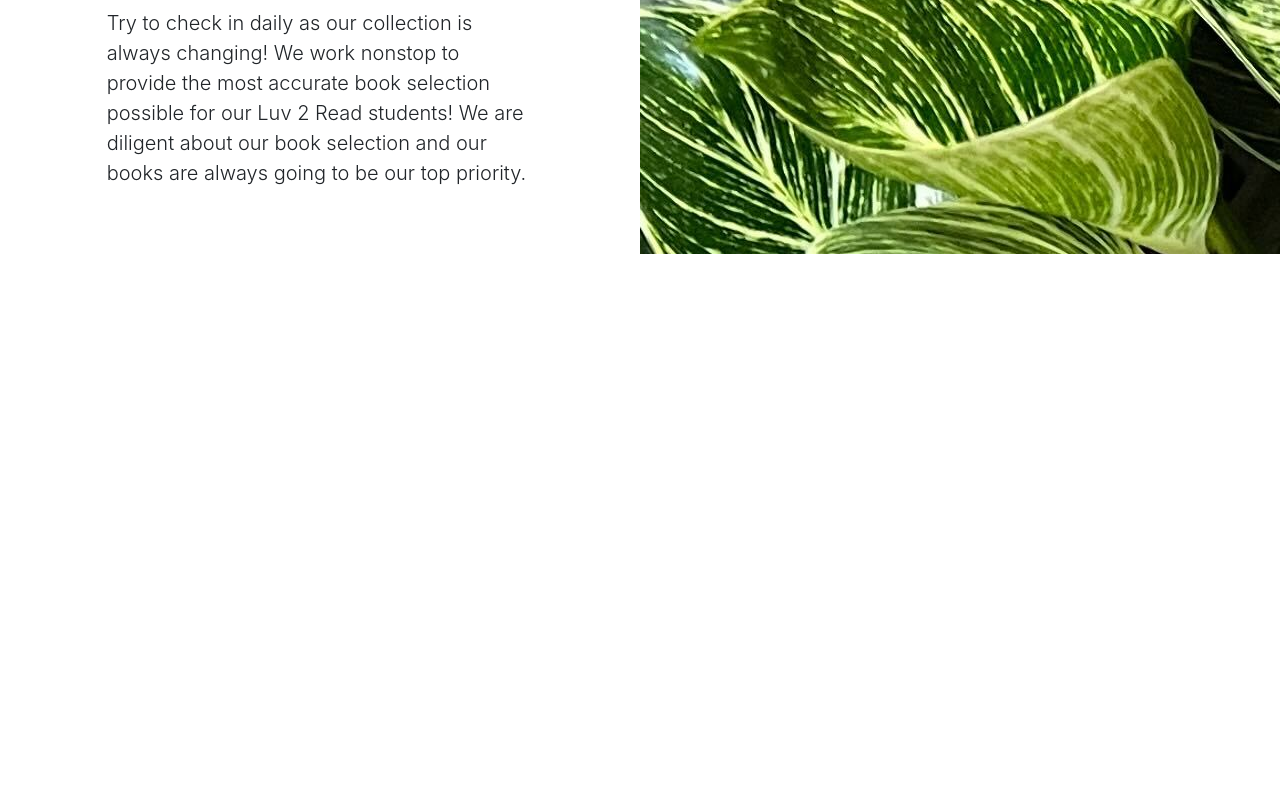
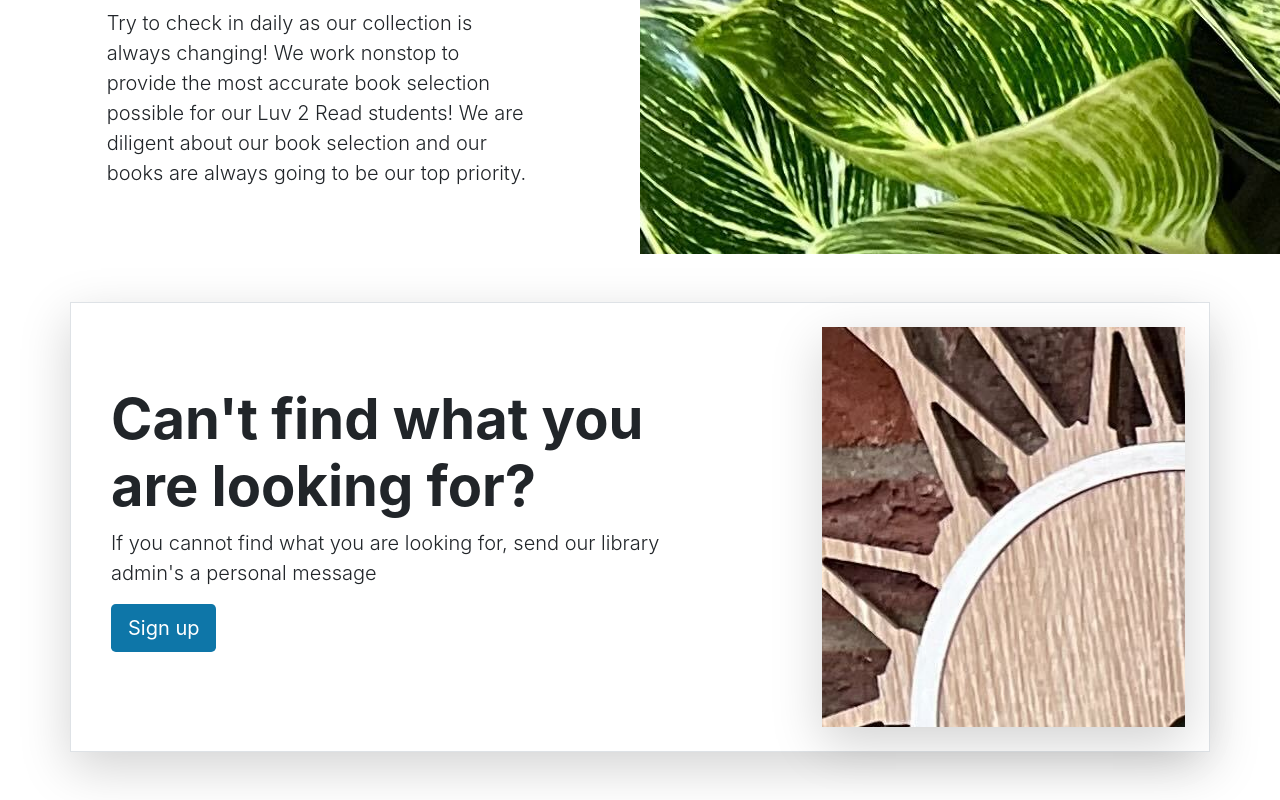
Before and after one commit to simon387/library-app, a React (Create React App) app in the folder fe/react-library/: page / in a window 1280 px wide. Shown: the part 1664-2464 px from the top of the page. Before the commit the page ends 1918 px from the top, so only its background shows below. Built offline with nearby package versions, Linux system fonts and the light colour scheme.

Commit message:
added_lib

```diff
--- a/fe/react-library/src/App.tsx
+++ b/fe/react-library/src/App.tsx
@@ -4,6 +4,7 @@
 import {ExploreTopBooks} from "./layouts/HomePage/ExploreTopBooks";
 import {Carousel} from "./layouts/HomePage/Carousel";
 import {Heros} from "./layouts/HomePage/Heros";
+import {LibraryServices} from "./layouts/HomePage/LibraryServices";
 
 function App() {
 	return (
@@ -12,6 +13,7 @@
 			<ExploreTopBooks/>
 			<Carousel/>
 			<Heros/>
+			<LibraryServices/>
 		</div>
 	);
 }
--- /dev/null
+++ b/fe/react-library/src/layouts/HomePage/LibraryServices.tsx
@@ -0,0 +1,24 @@
+export const LibraryServices = () => {
+	return (
+		<div className='container my-5'>
+			<div className='row p-4 align-items-center border shadow-lg'>
+				<div className='col-lg-7 p-3'>
+					<h1 className='display-4 fw-bold'>
+						Can't find what you are looking for?
+					</h1>
+					<p className='lead'>
+						If you cannot find what you are looking for, send our library admin's a personal message
+					</p>
+					<div className='d-grid gap-2 justify-content-md-start mb-4 mb-lg-3'>
+						<a className='btn main-color btn-lg text-white' href='#'>
+							Sign up
+						</a>
+					</div>
+				</div>
+				<div className='col-lg-4 offset-lg-1 shadow-lg lost-image'>
+
+				</div>
+			</div>
+		</div>
+	);
+}
```
